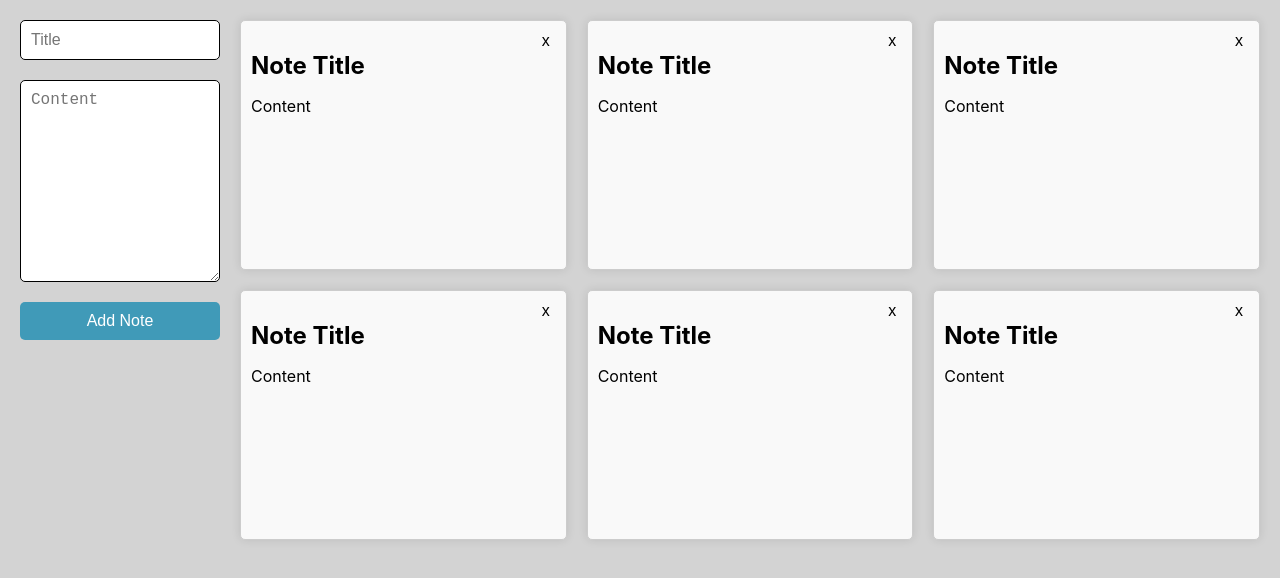
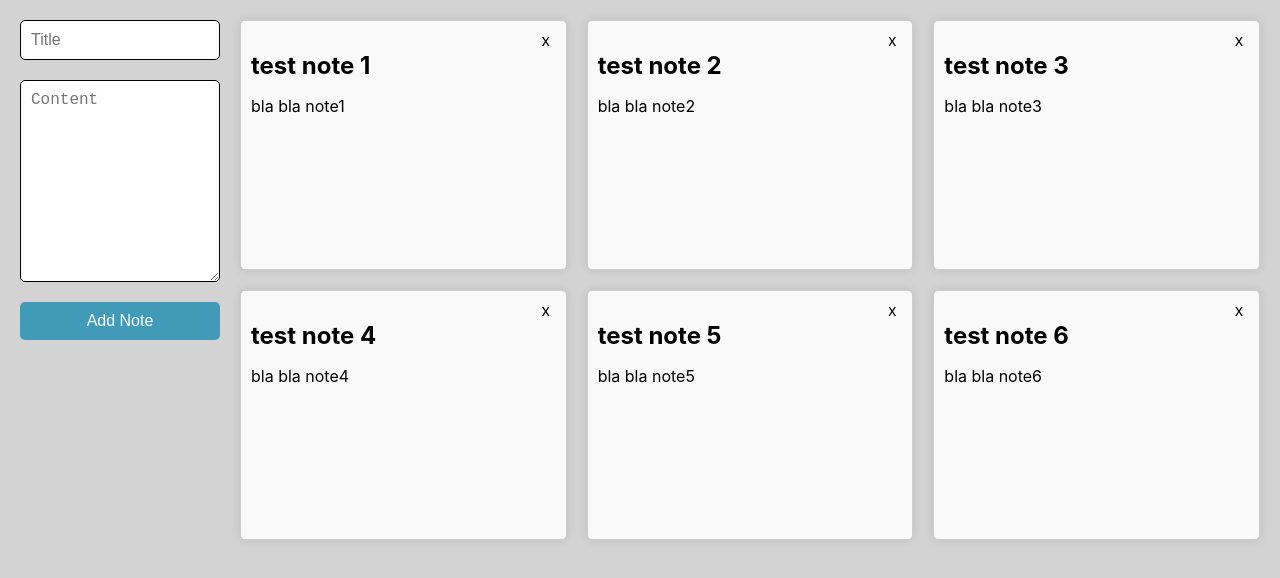
Before and after one commit to SahanLakmalDev/Notes-Taking-App, a React (Create React App) app in the folder notes-app-ui/: page / in a window 1280 px wide. Shown: the top 578 px of the page. Built offline with nearby package versions, Linux system fonts and the light colour scheme; the HTML template or start-up script is replaced by a standard one.

Commit message:
Use state for form inputs

```diff
--- a/notes-app-ui/src/App.tsx
+++ b/notes-app-ui/src/App.tsx
@@ -1,8 +1,14 @@
 import { useState } from 'react';
 import './App.css';
 
+type Note = {
+  id:number,
+  title:string,
+  content:string
+};
+
 function App() {
-  const [notes, setNotes] = useState([
+  const [notes, setNotes] = useState<Note[]>([
     {
       id: 1,
       title: "test note 1",
@@ -33,13 +39,29 @@ function App() {
       title: "test note 6",
       content: "bla bla note6",
     },
-  ])
+  ]);
+
+  const [title, setTitle] = useState('');
+  const [content, setContent] = useState('');
+
+
 
   return (
     <div className="app-container">
       <form action="" className="note-form">
-        <input type="text" placeholder='Title'/>
-        <textarea name="" id="" rows={10} placeholder='Content' required></textarea>
+        <input
+        value={title}
+        onChange={(event) => setTitle(event.target.value)}
+        placeholder='Title'/>
+
+        <textarea
+        value={content}
+        onChange={(event) => setContent(event.target.value)}
+        name="" id=""
+        rows={10}
+        placeholder='Content'
+        required>
+        </textarea>
         <button type='submit'>Add Note</button>
       </form>
       <div className="notes-grid">
@@ -48,8 +70,8 @@ function App() {
             <div className="notes-header">
               <button>x</button>
             </div>
-            <h2>Note Title</h2>
-            <p>Content</p>
+            <h2>{note.title}</h2>
+            <p>{note.content}</p>
           </div>
         ))}
       </div>
```
